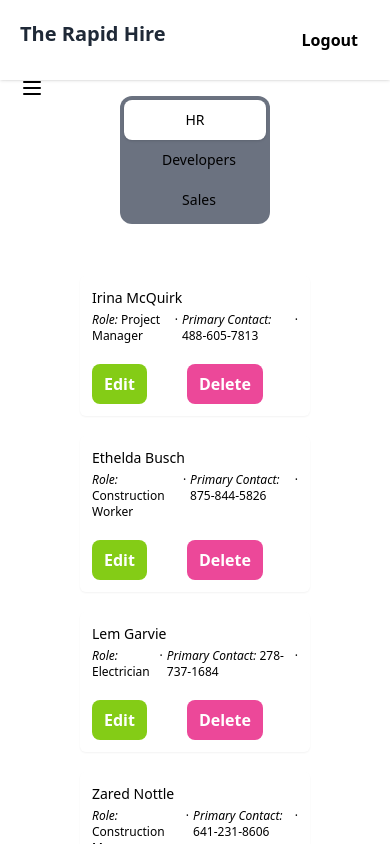
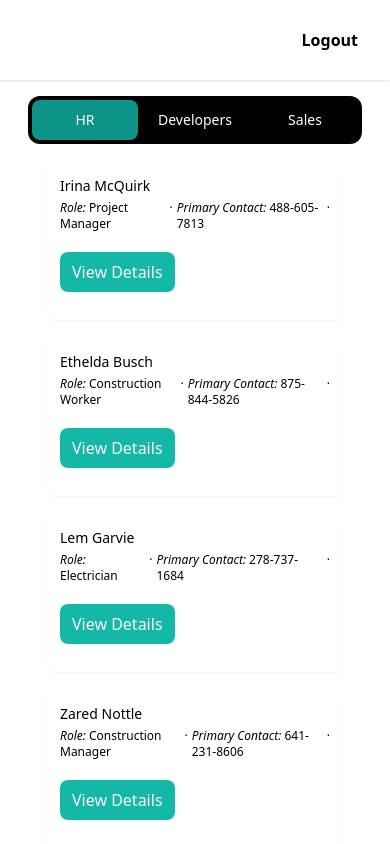
Before and after one commit to vishesh-baj/trh-family-app, a React (Create React App) app: page / in a window 390 px wide. Both pictures are taken after typing "name@example.com", "Sample123" into the empty fields and a click on the button "Sign in". Shown: the top 844 px of the page. Built offline with nearby package versions, Linux system fonts and the light colour scheme.

Commit message:
added changes to the menu for tabs, changed styles

```diff
--- a/src/components/Navbar.jsx
+++ b/src/components/Navbar.jsx
@@ -13,7 +13,7 @@ const Navbar = () => {
           {/* Company Logo */}
           <div>
             <a
-              className="text-xl font-bold text-gray-800 transition-colors duration-200 transform dark:text-white lg:text-2xl hover:text-gray-700 dark:hover:text-gray-300"
+              className="text-xl font-bold text-gray-800 transition-colors duration-200 transform dark:text-white lg:text-2xl hover:text-gray-700 dark:hover:text-gray-300 hidden md:block"
               href="/"
             >
               The Rapid Hire
--- a/src/components/Sidebar.jsx
+++ b/src/components/Sidebar.jsx
@@ -8,13 +8,15 @@ const Sidebar = () => {
 
   return (
     <React.Fragment>
+      {/* Hamburger Menu   */}
+
       <svg
         onClick={() => setIsOpen(!isOpen)}
         xmlns="http://www.w3.org/2000/svg"
-        className="h-6 w-6 absolute ml-5 mt-5 md:hidden"
+        className="h-8 w-8 absolute ml-5 -mt-8  md:hidden z-40"
         fill="none"
         viewBox="0 0 24 24"
-        stroke="currentColor"
+        stroke="white"
         stroke-width="2"
       >
         <path
@@ -24,11 +26,11 @@ const Sidebar = () => {
         />
       </svg>
 
-      <div className="relative">
+      <div className="relative ">
         <div
           className={`${
             !isOpen && "hidden"
-          } z-10  fixed md:fixed md:flex md:flex-col w-64 h-screen py-8 bg-white border-r dark:bg-gray-800 dark:border-gray-600`}
+          } z-10  fixed md:fixed md:flex md:flex-col w-64 h-screen py-8 bg-white border-r dark:bg-gray-800 dark:border-gray-600 bg-gradient-to-tl from-teal-500`}
         >
           {/* Cancel button */}
           <svg
--- a/src/components/Tabs.jsx
+++ b/src/components/Tabs.jsx
@@ -1,7 +1,6 @@
 import { useState } from "react";
 import { Tab } from "@headlessui/react";
 import { rolesHR, rolesDeveloper, rolesSales } from "../db/roles";
-import { Link } from "react-router-dom";
 
 function classNames(...classes) {
   return classes.filter(Boolean).join(" ");
@@ -15,18 +14,19 @@ const Tabs = () => {
   });
 
   return (
-    <div className="w-auto px-2 py-10 sm:px-0">
+    <div className="w-auto  px-2 py-10 sm:px-0">
       <Tab.Group>
-        <Tab.List className="flex flex-col sm:flex-row p-1 mx-28 space-x-1 bg-gray-500 rounded-xl">
+        {/* TABS MENU */}
+        <Tab.List className="flex justify-center mx-5  p-1  space-x-1 bg-black  text-white rounded-xl">
           {Object.keys(categories).map((category) => (
             <Tab
               key={category}
               className={({ selected }) =>
                 classNames(
-                  "tab",
+                  "tab transition duration-500 ease-in-out",
                   selected
-                    ? "bg-white shadow"
-                    : "text-blue-100 hover:bg-white/[0.12] hover:text-white"
+                    ? "bg-teal-600 shadow"
+                    : "text-blue-100 hover:bg-white/[0.12] hover:text-teal-200"
                 )
               }
             >
@@ -35,22 +35,22 @@ const Tabs = () => {
           ))}
         </Tab.List>
 
-        {/* _____________________ */}
+        {/* _____________________ TAB PANELS */}
 
-        <Tab.Panels className="mt-5 px-5">
+        <Tab.Panels className="mt-5 mx-5 px-5">
           {Object.values(categories).map((posts, idx) => (
             <Tab.Panel
               key={idx}
               className={classNames(
-                "bg-white rounded-xl p-3",
+                "bg-white rounded-xl",
                 "focus:outline-none focus:ring-2 ring-offset-2 ring-offset-blue-400 ring-white ring-opacity-60"
               )}
             >
-              <ul className="px-5  flex-wrap">
+              <ul className="  flex-wrap">
                 {posts.map((post) => (
                   <li
                     key={post.id}
-                    className="relative m-5 shadow-sm hover:shadow-lg hover:bg-gray-100 transition duration-300 hover:scale-105 transform ease-in-out flex-col md:flex-row justify-between p-3 rounded-md hover:bg-coolGray-100 cursor-pointer"
+                    className="relative my-5 shadow-sm hover:shadow-lg hover:bg-gray-100 transition duration-300 hover:scale-105 transform ease-in-out flex-col flex md:flex-row  justify-between px-3 py-3 rounded-md hover:bg-coolGray-100 cursor-pointer"
                   >
                     <div>
                       <h3 className="text-sm font-medium leading-5">
@@ -70,17 +70,8 @@ const Tabs = () => {
                     </div>
 
                     <div className=" flex gap-10 mt-5 ">
-                      <Link to="/new-entry">
-                        <button
-                          onClick={(e) => console.log(post)}
-                          className="bg-lime-500 text-white font-semibold px-3 py-2 rounded-lg"
-                        >
-                          Edit
-                        </button>
-                      </Link>
-
-                      <button className="bg-pink-500 text-white font-semibold px-3 py-2 rounded-lg">
-                        Delete
+                      <button className="px-3 py-2 rounded-lg bg-teal-500 text-white mb-4 hover:bg-teal-700 transition ease-in-out duration-150">
+                        View Details
                       </button>
                     </div>
 
--- a/src/index.css
+++ b/src/index.css
@@ -12,8 +12,7 @@
 }
 
 .tab {
-  @apply w-full py-2.5 text-sm leading-5 font-medium text-black rounded-lg
-                  focus:outline-none focus:ring-2;
+  @apply w-full py-2.5 text-sm leading-5 font-medium text-white rounded-lg;
 }
 
 /* ring-offset-2 ring-offset-blue-400 ring-white ring-opacity-60 */
```
